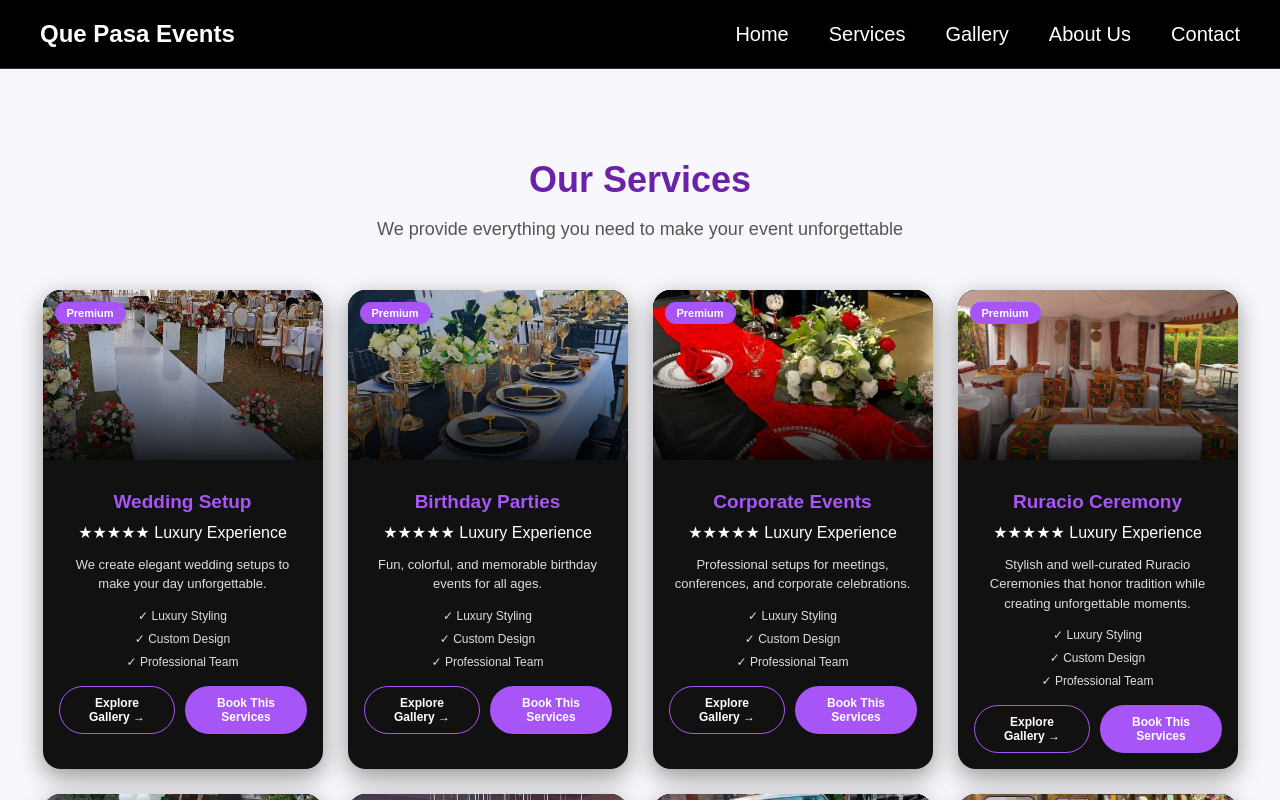
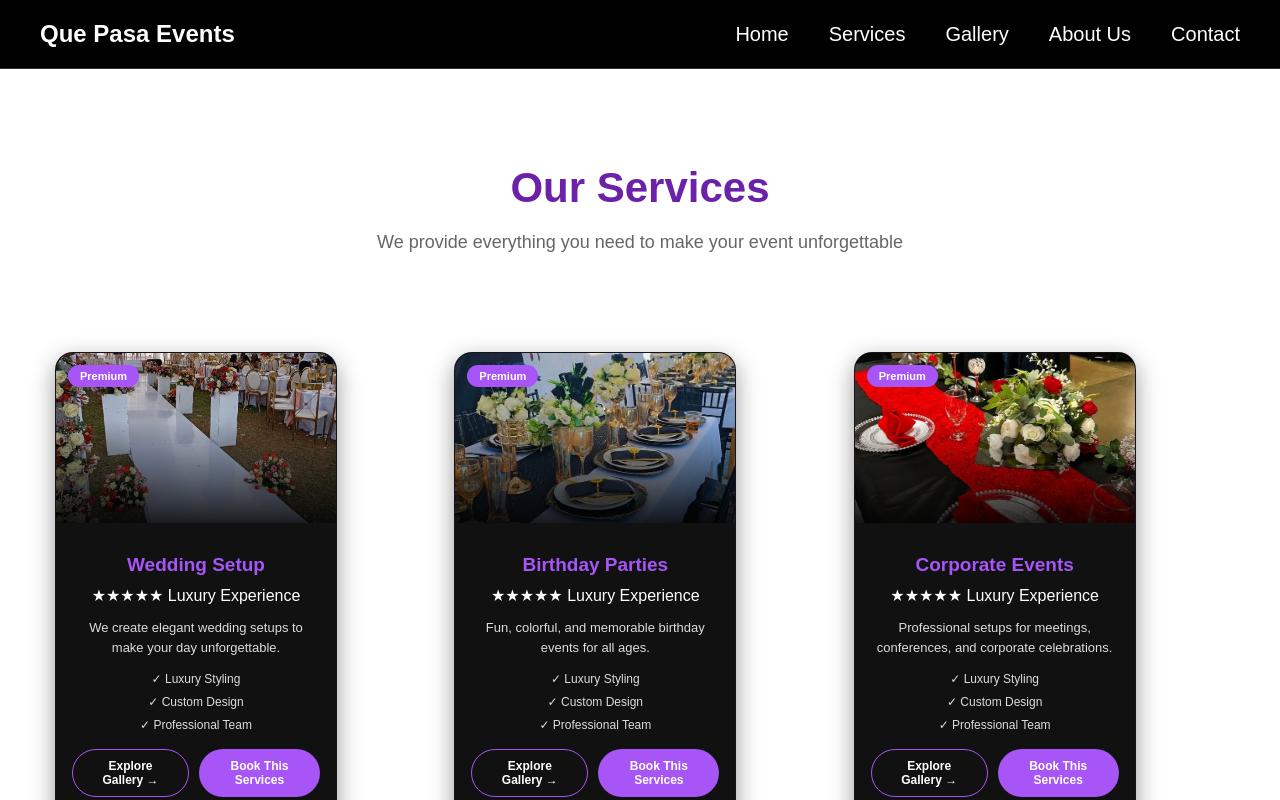
Before and after one commit to Joedev81/quepasa-events, a React (Create React App) app in the folder client/: page /services in a window 1280 px wide. Shown: the top 800 px of the page. Built offline with nearby package versions, Linux system fonts and the light colour scheme.

Commit message:
Improve services section glass card design

```diff
--- a/client/src/pages/Services.css
+++ b/client/src/pages/Services.css
@@ -4,12 +4,25 @@
 
   padding:60px 20px;
 
-  background-color:#f8f7fb;
+  background-color:
+    radial-gradient(circle at the top left, rgba(107, 33, 168, 0.08), transparent 35%),
+    radial-gradient(circle at the bottom right, rgba(168, 85, 247, 0.08), transparent 35%), #f8f7fb;
 
   font-family:Arial, sans-serif;
 
 }
 
+.service-image {
+  height: 210px;
+
+  transition:
+    transform .6s ease,
+    filter .6s ease;
+}
+
+.service-card:hover .service-image {
+  transform: scale(1.05);
+}
 
 
 /* TITLE */
@@ -18,18 +31,22 @@
 
   text-align:center;
 
-  margin-bottom:50px;
+  margin-bottom:60px;
+
+  position: relative;
 
 }
 
 
 .services-title h1 {
 
-  font-size:36px;
+  font-size:42px;
 
   color:#6b21a8;
 
-  margin-bottom:10px;
+  margin-bottom:15px;
+
+  font-weight: 700;
 
 }
 
@@ -38,7 +55,13 @@
 
   font-size:18px;
 
-  color:#555;
+  color:#666;
+
+  max-width: 650px;
+
+  margin: 0 auto;
+
+  line-height: 1.7;
 
 }
 
@@ -51,15 +74,25 @@
   display:grid;
 
   grid-template-columns:
-  repeat(auto-fit, 280px);
+  repeat(auto-fit, minmax(280px, 1fr));
 
   justify-content:center;
 
-  gap:25px;
+  gap:30px;
 
-  max-width:1200px;
+  max-width:1450px;
 
   margin:0 auto;
+
+  padding:35px;
+
+  row-gap:40px;
+
+  column-gap:28px;
+
+  background:rgba(255, 255, 255, 0.45);
+
+  backdrop-filter:blur(10px);
 
 }
 
@@ -71,8 +104,21 @@
 
   opacity:0;
 
-  transform:translateY(30px);
+  transition:
+    transform 0.35s ease,
+    box-shadow 0.35s ease;
 
+  width: 290px;
+
+  min-height: 520px;
+
+  border:1px solid rgba(107, 33, 168, 0.08);
+
+}
+
+.service-card:hover {
+  transform:translateY(-12px);
+  box-shadow: 0 20px 4px rgba(107, 33, 168, 0.22);
 }
 
 
```
